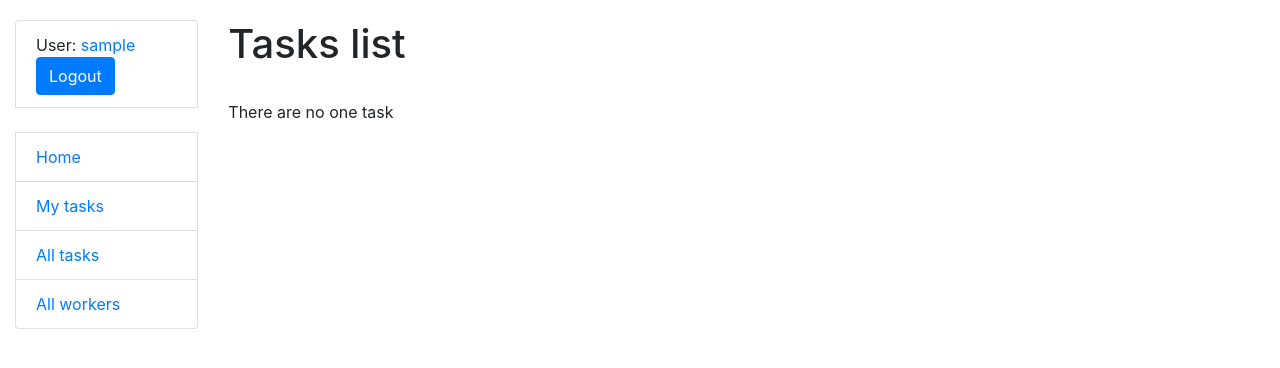
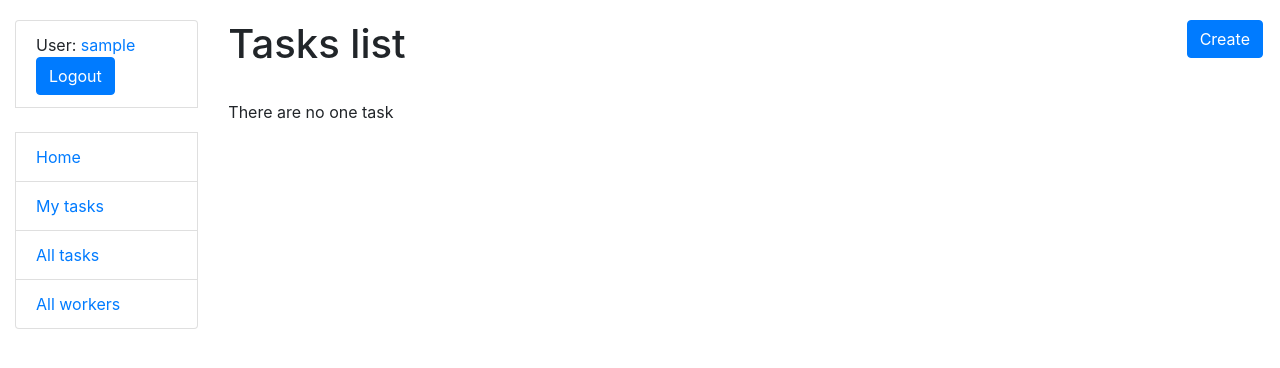
Before and after one commit to Olexii-Babii/task-manager, a Django app: page /tasks/ in a window 1280 px wide. Shown: the top 368 px of the page. Run offline with Django 5.2, Linux system fonts and the light colour scheme; the visitor is signed in with stand-in values (Sample User, id 1); data that the repository does not hold is empty.

Commit message:
Add create button at Task list and connect styles.css

```diff
--- a/static/css/styles.css
+++ b/static/css/styles.css
@@ -1,3 +1,8 @@
 body {
     margin-top: 20px;
 }
+
+.link-to-page {
+    float: right;
+    margin: 0 2px 0 2px;
+}
--- a/templates/base.html
+++ b/templates/base.html
@@ -10,8 +10,8 @@
         integrity="sha384-TX8t27EcRE3e/ihU7zmQxVncDAy5uIKz4rEkgIXeMed4M0jlfIDPvg6uqKI2xXr2"
         crossorigin="anonymous">
   <!-- Add additional CSS in static file -->
-      {% load static %}
-      <link rel="stylesheet" href="{% static 'css/styles.css' %}">
+  {% load static %}
+  <link rel="stylesheet" href="{% static 'css/styles.css' %}">
 </head>
 
 <body>
--- a/templates/manager/task_list.html
+++ b/templates/manager/task_list.html
@@ -1,6 +1,10 @@
 {% extends "base.html" %}
 {% block content %}
-  <h1>Tasks list</h1>
+  <h1>Tasks list
+    <a href="{% url 'manager:tasks-create' %}" class="btn btn-primary link-to-page">
+      Create
+    </a>
+  </h1>
 
   <br>
 
```
